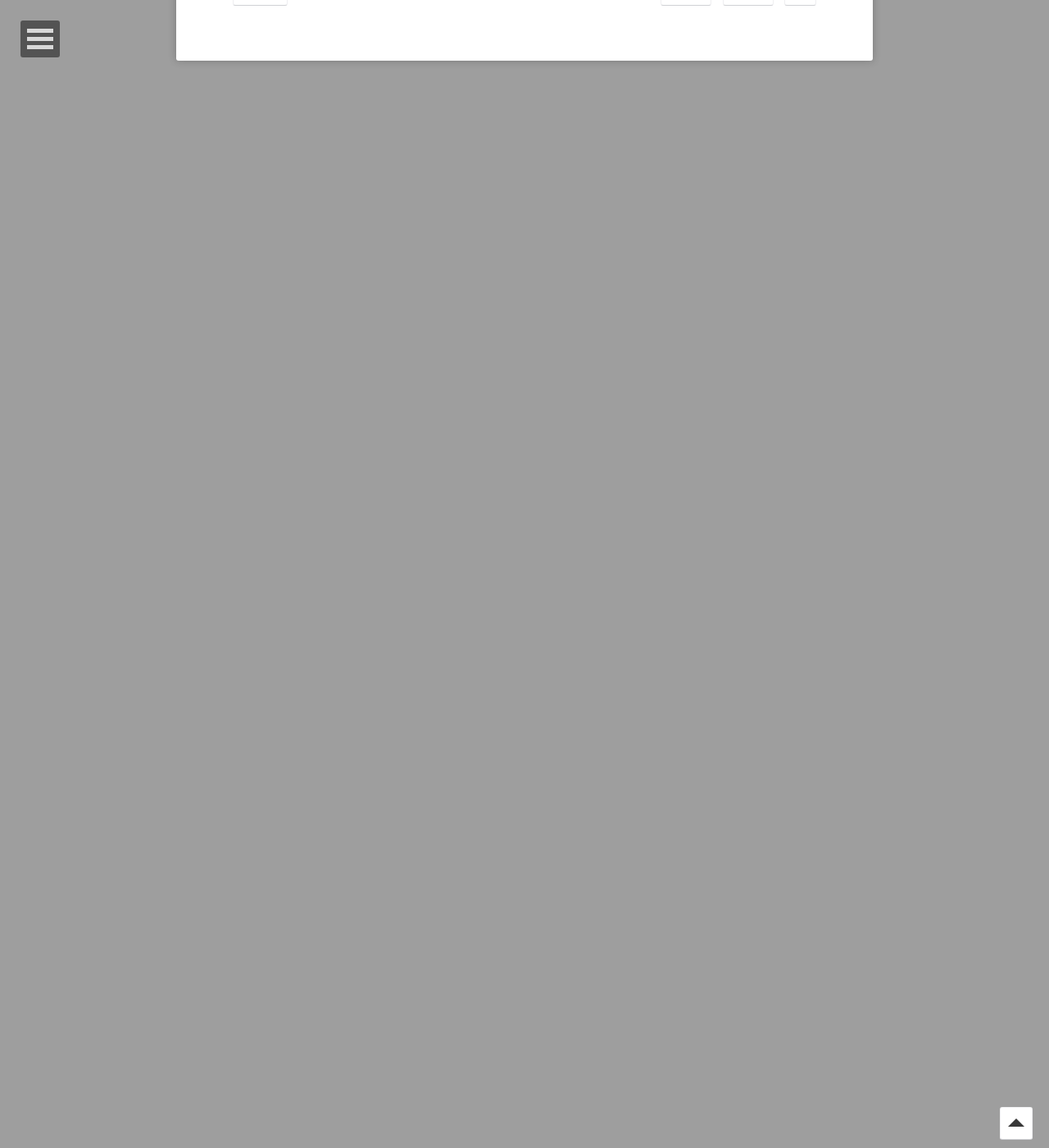
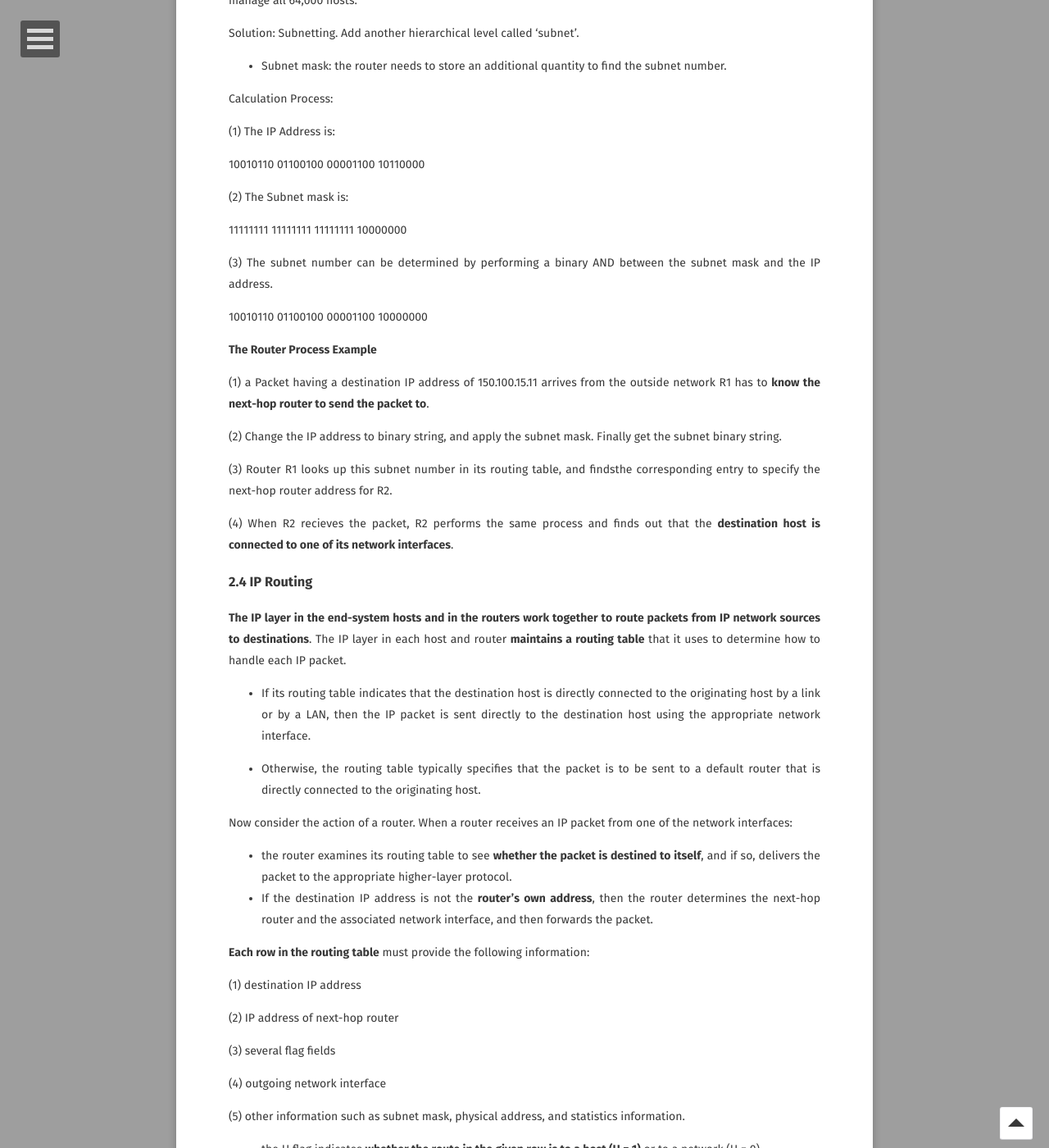
Before and after one commit to OneSilverBullet/silvergamer.github.io, a Jekyll site: the page built from _posts/2023-11-11-networ-layer.md, in a window 1280 px wide and 1400 px high, scrolled down 3811 px. Shown: the whole window at 82% size. Built offline with Jekyll 4.4.1, drawn with Linux system fonts in a browser that asks for light colours; some web fonts are replaced; before the commit the page ends 3885 px from its top, so only the background shows below that; some of the changed text lies outside the part shown.

```diff
--- a/_posts/2023-11-11-networ-layer.md
+++ b/_posts/2023-11-11-networ-layer.md
@@ -106,3 +106,105 @@ An implication of this powerful **aggregation** concept is that a router can **f
 * Class C addresses have 21 bits for network IDs and 8 bits for host IDs, allowing about 2 million networks and 254 hosts per network.
 * Class D addresses are used for multicast services that allow a host to send information to a group of hosts simultaneously.
 * Class E addresses are reserved for experiments.
+
+
+### 2.3 Subnet Addressing
+
+Problem: With the original addressing scheme, it would be a gigantic task for the local network administrator to manage all 64,000 hosts.
+
+Solution: Subnetting. Add another hierarchical level called 'subnet'.
+
+* Subnet mask: the router needs to store an additional quantity to find the subnet number.
+
+Calculation Process:
+
+(1) The IP Address is:
+
+10010110 01100100 00001100 10110000
+
+(2) The Subnet mask is:
+
+11111111 11111111 11111111 10000000
+
+(3) The subnet number can be determined by performing a binary AND between the subnet mask and the IP address.
+
+10010110 01100100 00001100 10000000
+
+**The Router Process Example**
+
+(1) a Packet having a destination IP address of 150.100.15.11 arrives from the outside network R1 has to **know the next-hop router to send the packet to**.
+
+(2) Change the IP address to binary string, and apply the subnet mask. Finally get the subnet binary string.
+
+(3) Router R1 looks up this subnet number in its routing table, and findsthe corresponding entry to specify the next-hop router address for R2.
+
+(4) When R2 recieves the packet, R2 performs the same process and finds out that the **destination host is connected to one of its network interfaces**.
+
+
+### 2.4 IP Routing
+
+**The IP layer in the end-system hosts and in the routers work together to route packets from IP network sources to destinations**. The IP layer in each host and router **maintains a routing table** that it uses to determine how to handle each IP packet.
+
+* If its routing table indicates that the destination host is directly connected to the originating host by a link or by a LAN, then the IP packet is sent directly to the destination host using the appropriate network interface.
+
+* Otherwise, the routing table typically specifies that the packet is to be sent to a default router that is directly connected to the originating host.
+
+Now consider the action of a router. When a router receives an IP packet from one of the network interfaces:
+* the router examines its routing table to see **whether the packet is destined to itself**, and if so, delivers the packet to the appropriate higher-layer protocol.
+* If the destination IP address is not the **router’s own address**, then the router determines the next-hop router and the associated network interface, and then forwards the packet.
+
+**Each row in the routing table** must provide the following information:
+
+(1) destination IP address
+
+(2) IP address of next-hop router
+
+(3) several flag fields
+
+(4) outgoing network interface
+
+(5) other information such as subnet mask, physical address, and statistics information.
+* the H flag indicates **whether the route in the given row is to a host (H = 1)** or to a network (H = 0).
+* The G flag indicates **whether the route in the given row is to a router (gateway; G = 1)** or to a directly connected destination (G = 0).
+
+
+The routing table is searched in the following order:
+
+(1) The destination column is searched to see **whether the table contains an entry for the complete destination IP address**. If so, then the IP packet is forwarded
+according to the next-hop entry and the G flag.
+
+(2) If the table does not contain the complete destination IP address, then the routing table is searched for the destination network ID. If an entry is found, the IP packet is forwarded according to the next-hop entry and the G flag.
+
+(3) If the table does not contain the destination network ID, the table is searched for a default router entry, and if one is available, the packet is forwarded there.
+
+(4) If none of the above searches are successful, then the packet is declared **undeliverable and an ICMP “host unreachable error” packet** is sent back to the originating host.
+
+
+### 2.5 Classless Interdomain Routing(CIDR)
+
+CIDRE: An arbitrary prefix length to indicate the network number. Using a CIDR notation, a prefix 205.100.0.0 of length 22 is written as 205.100.0.0/22.
+
+With CIDR, packets are routed **according to the prefix of the IP address** without distinguishing different address classes.
+
+The entries in a CIDR routing table contain **a 32-bit IP address and a 32-bit mask**.
+
+CIDR enables a technique called **supernetting** to allow a **single routing entry** to cover a block of classful addresses.
+
+
+Example:
+
+(1) the original contiguous four class c entries:
+
+Class C address 205.100.0.0 = 11001101 01100100 00000000 00000000
+
+Class C address 205.100.1.0 = 11001101 01100100 00000001 00000000
+
+Class C address 205.100.2.0 = 11001101 01100100 00000010 00000000
+
+Class C address 205.100.3.0 = 11001101 01100100 00000011 00000000
+
+(2) the **route aggregation**:
+
+Mask 255.255.252.0 = 11111111 11111111 11111100 00000000
+
+Supernet address 205.100.0.0 = 11001101 01100100 00000000 00000000
```
Also changed, not shown: _posts/2023-11-5-DirectX12-Encapsulation.md (+31 -0 lines), _img/Telecommunication/_8subnetwork.png (added), _img/Telecommunication/_8subnetworkexample.png (added).
